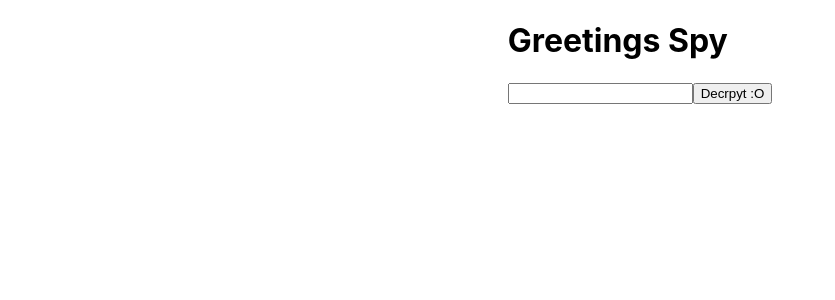
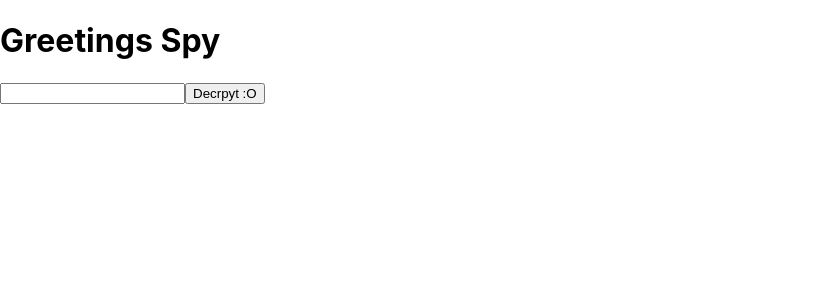
Before and after one commit to cowfish813/FoldscopeInstruments, a React (Create React App) app: page / in a window 1280 px wide. Shown: the top 300 px of the page, without its empty margins (0-835 px from the left). Built offline with nearby package versions, Linux system fonts and the light colour scheme.

Commit message:
tailwind installation compelte

```diff
--- a/package.json
+++ b/package.json
@@ -3,6 +3,7 @@
   "version": "0.1.0",
   "private": true,
   "dependencies": {
+    "@craco/craco": "^6.2.0",
     "@testing-library/jest-dom": "^5.11.4",
     "@testing-library/react": "^11.1.0",
     "@testing-library/user-event": "^12.1.10",
@@ -35,5 +36,10 @@
       "last 1 firefox version",
       "last 1 safari version"
     ]
+  },
+  "devDependencies": {
+    "autoprefixer": "^9.8.6",
+    "postcss": "^7.0.36",
+    "tailwindcss": "npm:@tailwindcss/postcss7-compat@^2.2.7"
   }
 }
--- a/src/components/decipher.css
+++ b/src/components/decipher.css
@@ -9,9 +9,9 @@
 }
 
 /* helpers */
-.flex {
+/* .flex {
     display: flex;
-}
+} */
 
 .flex-row {
     flex-direction: row;
--- a/src/components/decipher.jsx
+++ b/src/components/decipher.jsx
@@ -1,5 +1,4 @@
 import React, { useState, useEffect } from "react";
-// import ListItems from "./listItems";
 
 const Decipher = () => {
     const [cipher, setCipher] = useState(""); //entered string in text area
@@ -8,7 +7,6 @@ const Decipher = () => {
     const orderArray = []; //char order
     const value = {}; //object obj = chars, value = appearance
     let boldGreaterValue = 0;
-    // const listItems = document.getElementById("list-items");
 
     const handleChange = (event) => {
         event.preventDefault();
```
Also changed, not shown: src/components/directions.txt, 1 other file (tests, documents, lock files or other folders).
